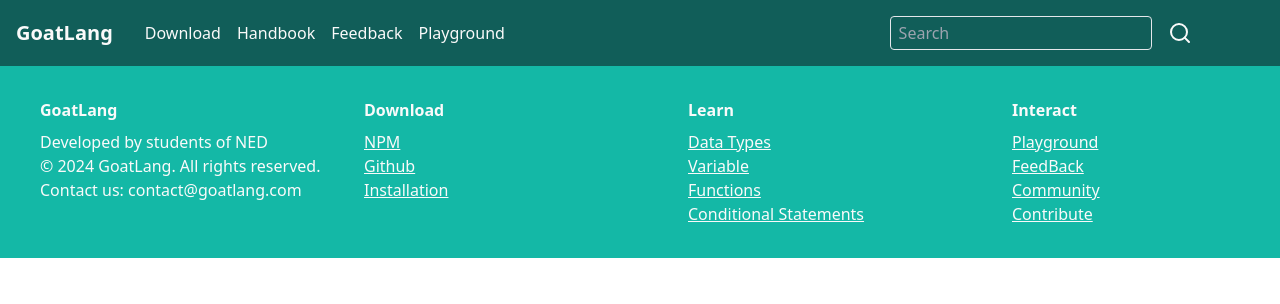
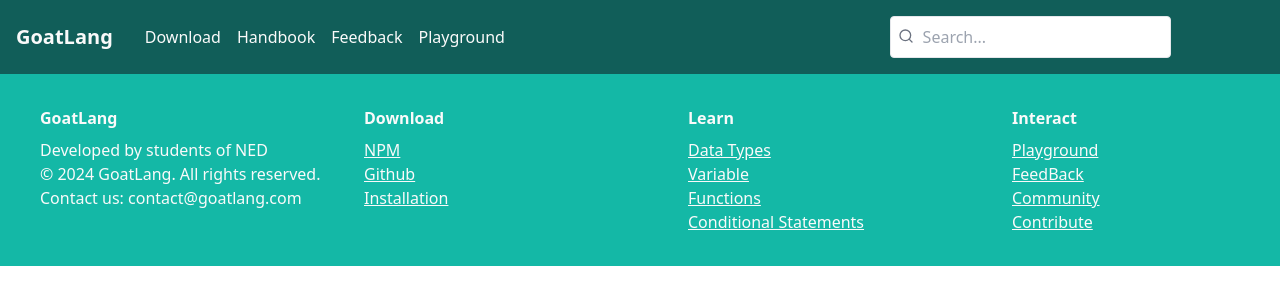
Before and after one commit to rajjafarhan/GoatLangWebsite, a React (Vite) app in the folder Frontend/: page /handbook-content/1 in a window 1280 px wide. Shown: the top 304 px of the page. Built offline with nearby package versions, Linux system fonts and the light colour scheme.

Commit message:
search functionality added

```diff
--- a/Frontend/src/components/Navbar.tsx
+++ b/Frontend/src/components/Navbar.tsx
@@ -1,4 +1,5 @@
 import { Link } from "react-router-dom";
+import Search from "./Search";
 
 const Navbar = () => {
   return (
@@ -30,26 +31,8 @@
           </div>
         </div>
         <div className="flex items-center gap-4 md:w-[30%] ">
-          <input
-            type="text"
-            placeholder="Search"
-            className="w-[70%] bg-transparent border border-edf0f6 text-edf0f6 px-2  py-1 rounded"
-          />
-          <button className="focus:outline-none ">
-            <svg
-              xmlns="http://www.w3.org/2000/svg"
-              viewBox="0 0 24 24"
-              fill="none"
-              stroke="currentColor"
-              strokeWidth="2"
-              strokeLinecap="round"
-              strokeLinejoin="round"
-              className="w-6 h-6"
-            >
-              <circle cx="11" cy="11" r="8" />
-              <line x1="21" y1="21" x2="16.65" y2="16.65" />
-            </svg>
-          </button>
+
+          <Search />
         </div>
       </div>
     </nav>
--- /dev/null
+++ b/Frontend/src/components/Search.tsx
@@ -0,0 +1,62 @@
+import React, { useState } from "react";
+import { FiSearch } from "react-icons/fi";
+import { links } from "../utils";
+import { Link, useNavigate } from "react-router-dom";
+
+interface Link {
+    id: string;
+    title: string;
+    path: string;
+}[]
+
+
+const Search: React.FC = () => {
+  const [inputText, setInputText] = useState("");
+  const [filteredLinks, setFilteredLinks] = useState<Link[]>([]);
+
+  const handleChange = (e: React.ChangeEvent<HTMLInputElement>) => {
+    setInputText(e.target.value);
+    e.target.value.length === 0 ? setFilteredLinks([]) :
+    setFilteredLinks(
+      links.filter((obj) => obj.title.toLowerCase().includes(inputText.toLowerCase()))
+    );
+  };
+
+  const navigate = useNavigate();
+
+  const handleNavigation = (path:string) => {
+    setInputText("")
+    setFilteredLinks([])
+    navigate(path)
+  }
+
+  return (
+    <div className="relative">
+      <input
+        type="text"
+        placeholder="Search..."
+        className="w-full pl-8 pr-4 py-2 text-teal-800 border rounded focus:outline-none focus:border-blue-500"
+        value={inputText}
+        onChange={(e) => handleChange(e)}
+      />
+      <div className="absolute top-0 left-0 ml-2 mt-3">
+        <FiSearch className="text-gray-500" />
+      </div>
+
+      {filteredLinks.length > 0 ? (
+        <div className="absolute mt-4 max-h-48 overflow-y-auto w-full bg-white border border-gray-300 rounded shadow-md z-50">
+          {filteredLinks.map((link) => (
+            <div key={link.id} className="px-4 py-2 border-b cursor-pointer hover:bg-gray-200" onClick={() => handleNavigation(link.path)}>
+              <p className="text-teal-800">
+                {link.title}
+              </p>
+            </div>
+          ))}
+        </div>
+      ) : null}
+      {inputText.length > 0 && filteredLinks.length === 0 ? <p>No result</p>: null}
+    </div>
+  );
+};
+
+export default Search;
```
Also changed, not shown: Frontend/src/utils.ts (+3 -7 lines).
